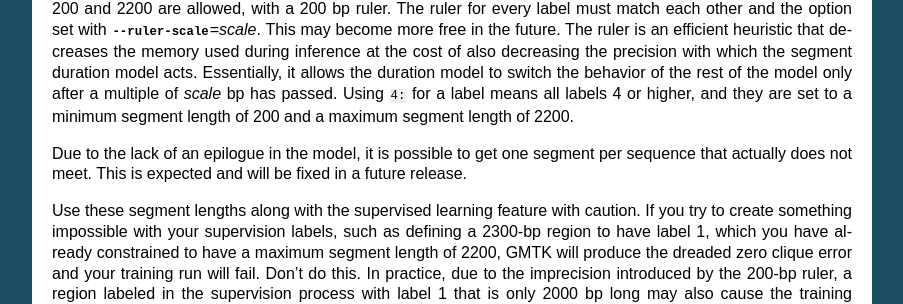
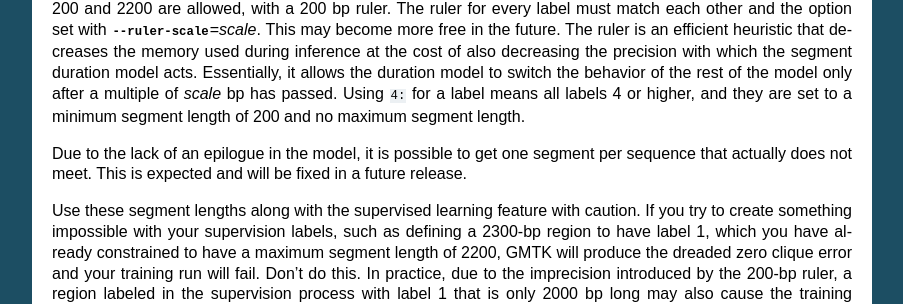
Before and after one commit to hoffmangroup/segway, a Sphinx documentation site: the page built from doc/segway.rst, in a window 1280 px wide and 900 px high, scrolled down 4072 px. Shown: the part 175-479 px from the top of the window, without its empty margins (198-1101 px from the left). Built offline with Sphinx 7.4.7, drawn with Linux system fonts in a browser that asks for light colours; formulas are drawn with MathJax 3.

Commit message:
fix doc bug

```diff
--- a/doc/segway.rst
+++ b/doc/segway.rst
@@ -287,8 +287,7 @@ decreasing the precision with which the segment duration model acts.
 Essentially, it allows the duration model to switch the behavior of
 the rest of the model only after a multiple of *scale* bp has passed.
 Using ``4:`` for a label means all labels 4 or higher, and they are
-set to a minimum segment length of 200 and a maximum segment length of
-2200.
+set to a minimum segment length of 200 and no maximum segment length.
 
 Due to the lack of an epilogue in the model, it is possible to get one
 segment per sequence that actually does not meet. This is expected and
```
